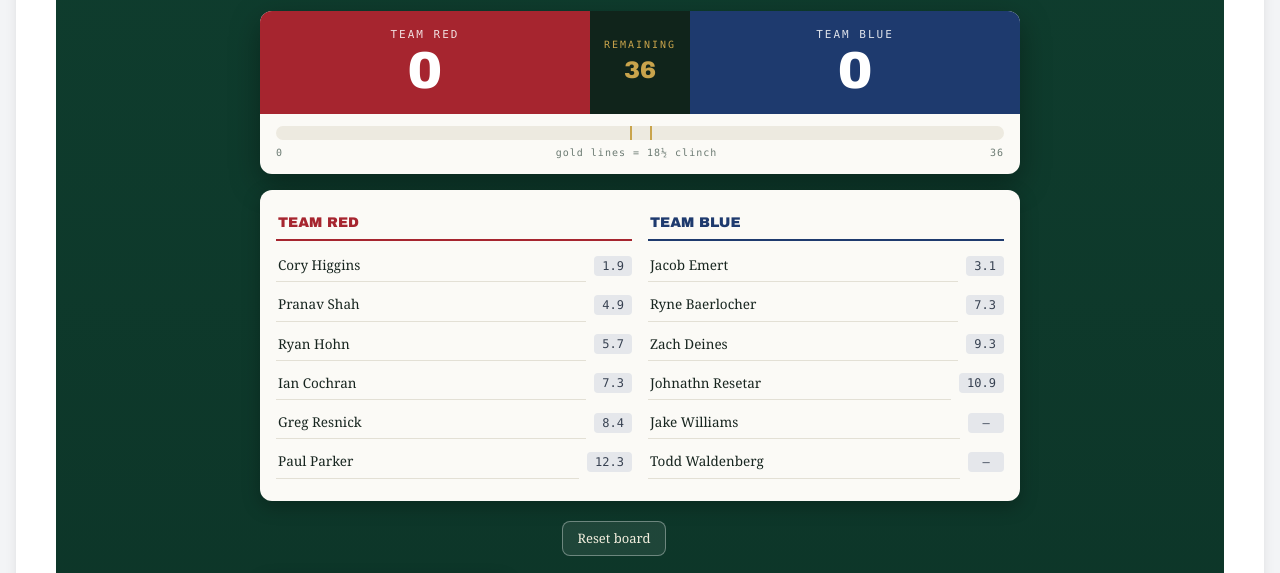
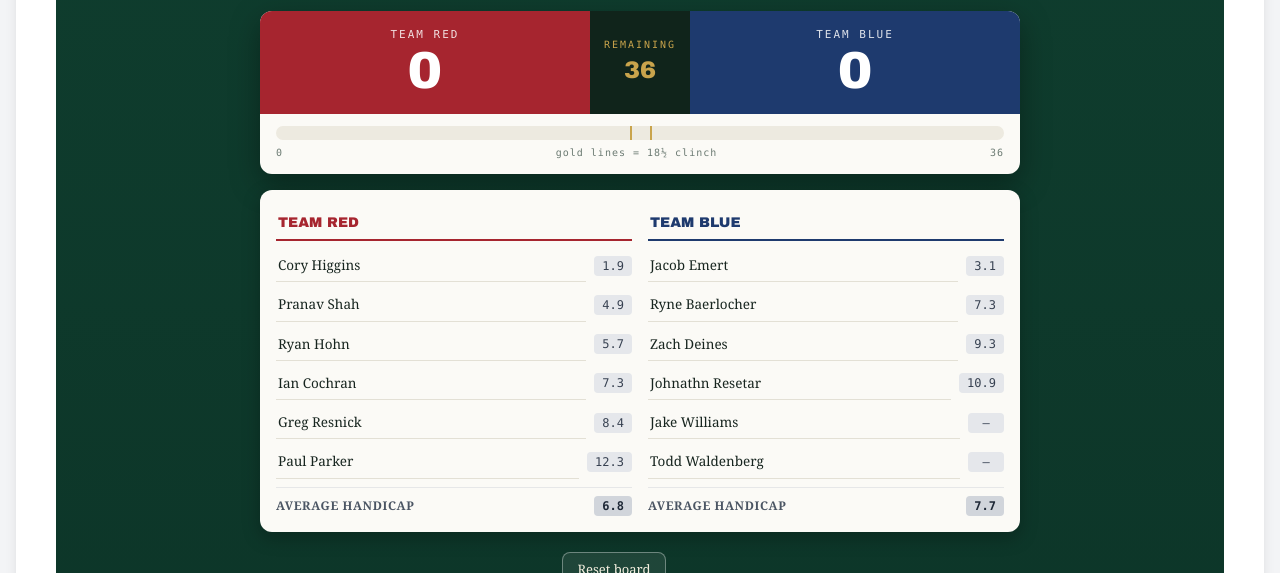
Before and after one commit to coryhiggins1985/Bandon_Dunes, a website: page index.html in a window 1280 px wide. Shown: the part 194-767 px from the top of the page. Drawn offline with nearby package versions, Linux system fonts and the light colour scheme.

Commit message:
Update index.html

```diff
--- a/index.html
+++ b/index.html
@@ -701,7 +701,7 @@
 
         const handicaps = {
             "Cory Higgins": 1.9,
-            "Greg Resnick": 8.4,        // Updated from null
+            "Greg Resnick": 8.4,
             "Ian Cochran": 7.3,
             "Jacob Emert": 3.1,
             "Jake Williams": null,
@@ -1684,6 +1684,25 @@
                 const holder = document.getElementById('gs-players-' + side);
                 const team = side === 'a' ? gsState.teamA : gsState.teamB;
                 holder.innerHTML = '';
+
+                function updateAvg() {
+                    let sum = 0;
+                    let count = 0;
+                    team.players.forEach(p => {
+                        if (p && p.trim() !== '') {
+                            const hc = handicaps[p.trim()];
+                            if (hc !== undefined && hc !== null && !isNaN(hc)) {
+                                sum += hc;
+                                count++;
+                            }
+                        }
+                    });
+                    const avgEl = document.getElementById('gs-avg-' + side);
+                    if (avgEl) {
+                        avgEl.textContent = count > 0 ? (sum / count).toFixed(1) : '—';
+                    }
+                }
+
                 for (let i = 0; i < 6; i++) {
                     const row = document.createElement('div');
                     row.className = 'flex items-center justify-between mb-1.5';
@@ -1708,6 +1727,7 @@
                         const targetTeam = (side === 'a' ? gsState.teamA : gsState.teamB);
                         targetTeam.players[i] = inp.value;
                         hcSpan.textContent = getHandicapLabel(inp.value);
+                        updateAvg();
                         gsSave();
                     });
 
@@ -1715,6 +1735,16 @@
                     row.appendChild(hcSpan);
                     holder.appendChild(row);
                 }
+
+                // Average Handicap Footer Row
+                const avgRow = document.createElement('div');
+                avgRow.className = 'flex items-center justify-between mt-2 pt-2 border-t border-gray-300/50';
+                avgRow.innerHTML = '<span class="text-xs font-bold text-gray-600 uppercase tracking-wider">Average Handicap</span>' +
+                                   '<span id="gs-avg-' + side + '" class="text-xs font-mono bg-gray-300 text-gray-800 px-2 py-0.5 rounded ml-2 min-w-[36px] text-center font-bold">—</span>';
+                holder.appendChild(avgRow);
+
+                // Initial Average Calculation
+                updateAvg();
             });
             const nameA = document.getElementById('gs-teamname-a');
             const nameB = document.getElementById('gs-teamname-b');
@@ -1825,7 +1855,6 @@
 
             gsLoad().then(function (saved) {
                 if (saved) {
-                    // Smart update migration: Ensure changes upgrade automatically in existing cache
                     if (saved.teamA && saved.teamA.players) {
                         const isUpToDate = saved.teamA.players.includes("Greg Resnick") && saved.teamA.players[4] === "Greg Resnick";
                         if (isUpToDate) {
```
